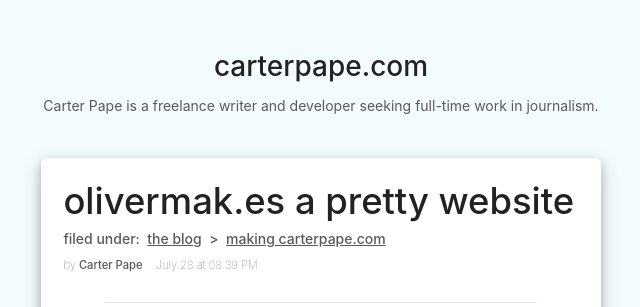
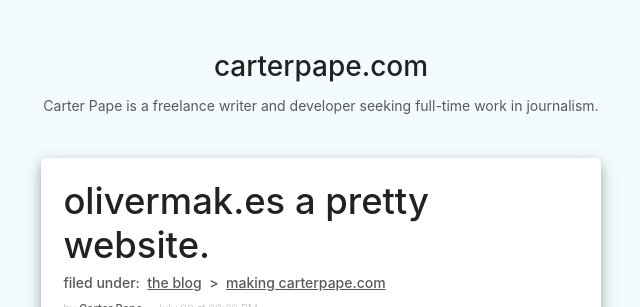
Before and after one commit to CarterPape/CarterPape.github.io, a Jekyll site: the page built from the-blog/making-carterpape.com/_posts/2018-07-28-olivermak-es-is-pretty.md, in a window 1280 px wide and 900 px high, cut to the strip 0-307 px from the top of the window. Shown: the whole strip, without its empty margins (319-959 px from the left). Built offline with Jekyll 4.4.1, drawn with Linux system fonts in a browser that asks for light colours.

```diff
--- a/the-blog/making-carterpape.com/_posts/2018-07-28-olivermak-es-is-pretty.md
+++ b/the-blog/making-carterpape.com/_posts/2018-07-28-olivermak-es-is-pretty.md
@@ -1,5 +1,5 @@
 ---
-title: "olivermak.es a pretty website"
+title: "olivermak.es a pretty website."
 excerpt: "I stumbled upon a designer's website, and at first it made me really jealous. Then I got over it."
 date: 2018-07-28 20:39:00 -0400
 
```
Also changed, not shown: the-blog/making-write/_posts/2018-07-23-i-alone-can-fix-this.md (+1 -1 lines).
